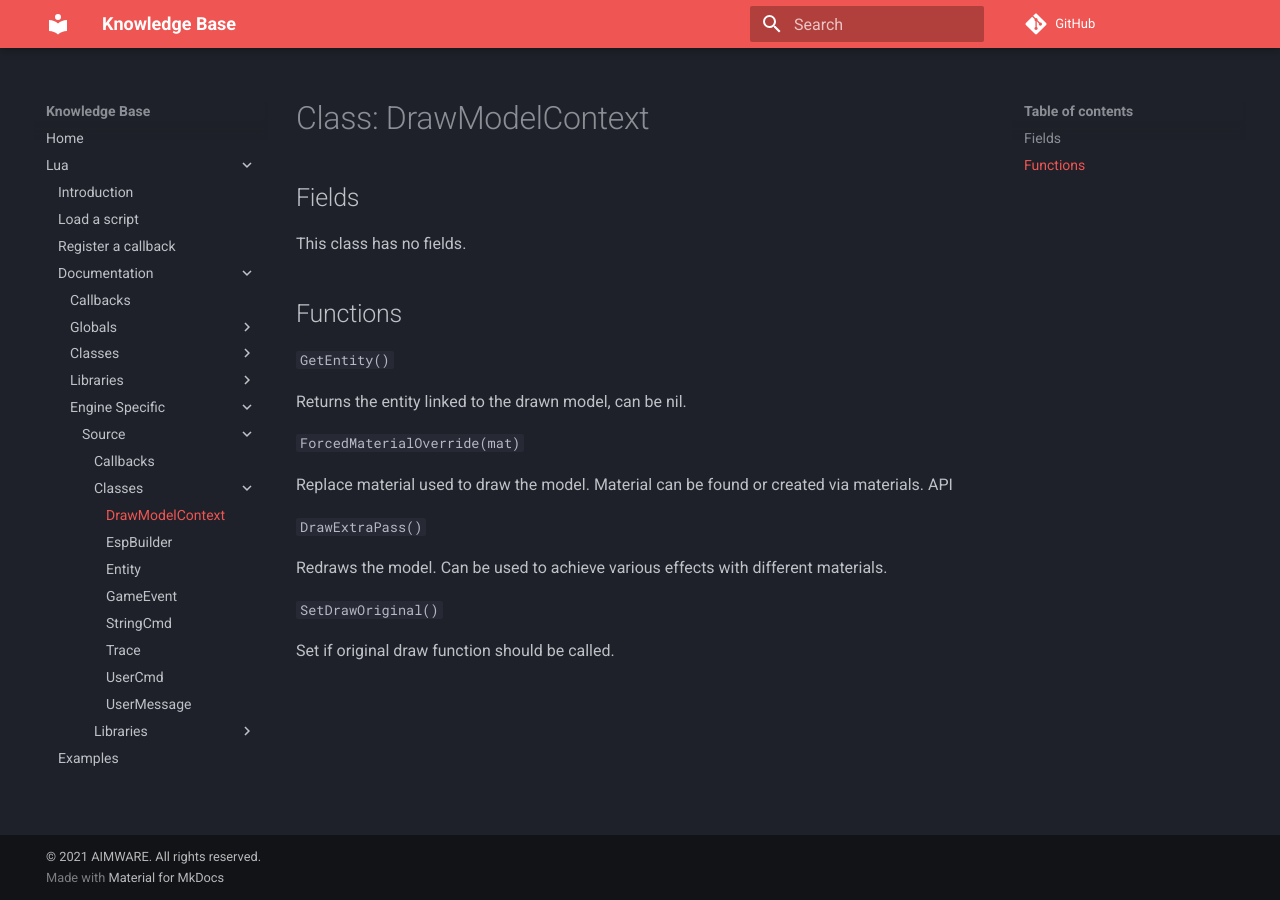
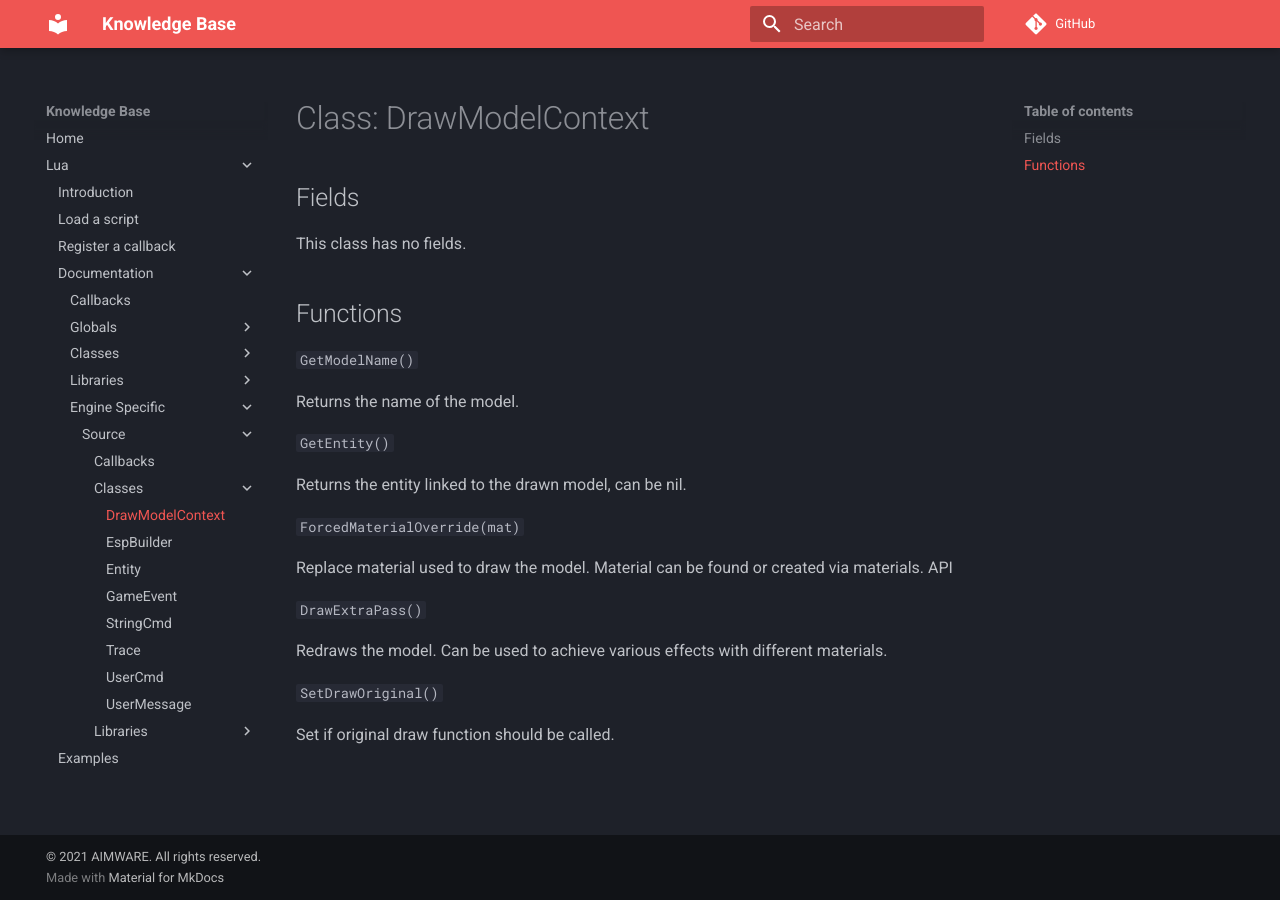
Before and after one commit to Ninaligo/aimware-web-kb, an MkDocs documentation site: the page built from private/lua/docs/engine/source/class/drawmodelcontext.md, in a window 1280 px wide. Built offline with MkDocs 1.6.1 and Material for MkDocs 9.7.7, drawn with Linux system fonts in a browser that asks for light colours; comment, search, counter and statistics services are not loaded.

Commit message:
add getmodelname in drawmodelcontext

````diff
--- a/private/lua/docs/engine/source/class/drawmodelcontext.md
+++ b/private/lua/docs/engine/source/class/drawmodelcontext.md
@@ -4,6 +4,10 @@
 This class has no fields.
 
 ## Functions
+```GetModelName()```
+
+Returns the name of the model.
+
 ```GetEntity()```
 
 Returns the entity linked to the drawn model, can be nil.
````
